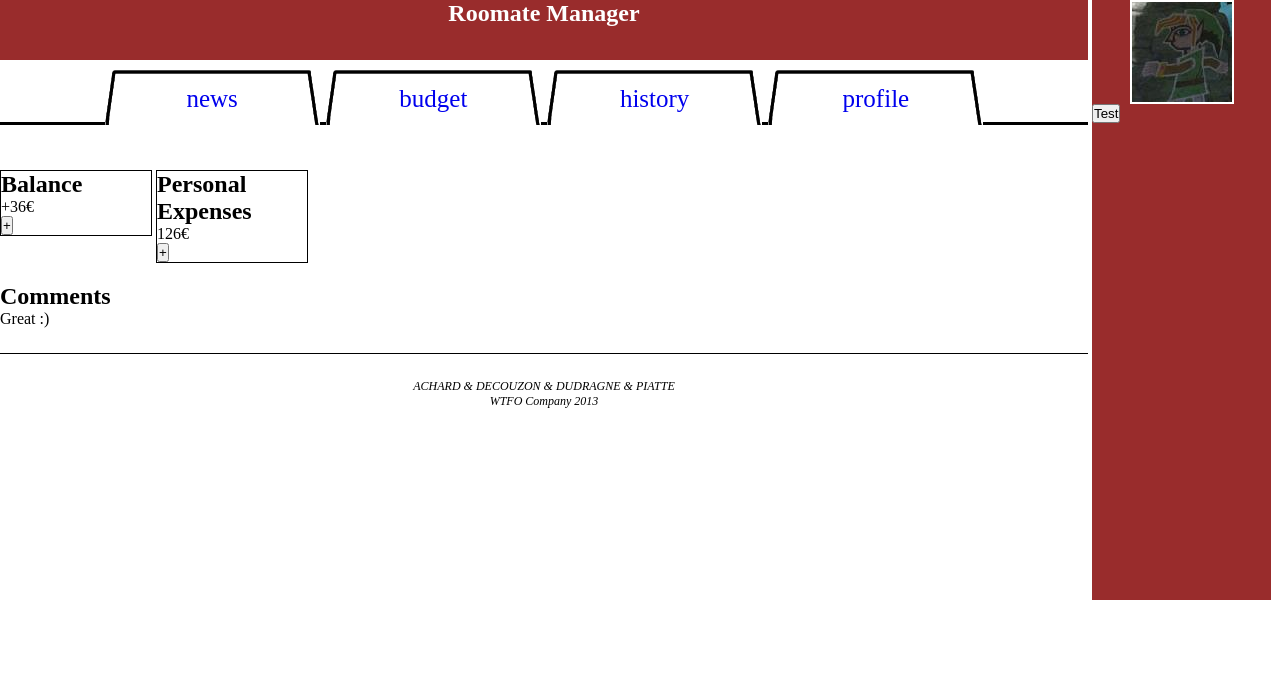
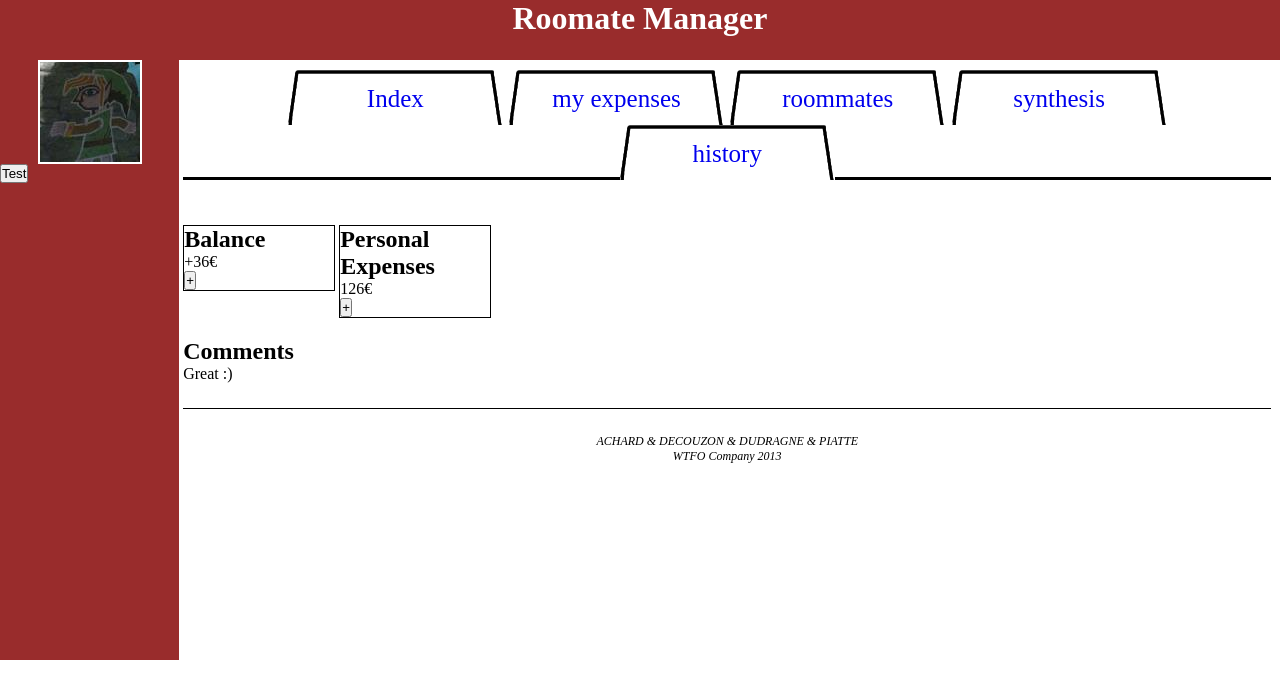
Before and after one commit to bachard/webint, a plain HTML site: page roommate_manager/expenses.html in a window 1280 px wide. Drawn offline with Linux system fonts and the light colour scheme.

Commit message:
fixed expenses html to display properly

```diff
--- a/roommate_manager/expenses.html
+++ b/roommate_manager/expenses.html
@@ -6,16 +6,23 @@
     <link rel="stylesheet" href="css/style.css" type="text/css" />
   </head>
   <body>
+    <header class="main_header">
+      <h1>Roomate Manager</h1>
+    </header>
+    <aside>
+      <div id="personal_info" class="test">
+	<img src="img/profile_img.jpeg" alt="Profile image">
+      </div>
+      <button onclick="box()">Test</button>
+    </aside>
     <section class="main">
-      <header class="main_header">
-	<h1>Roomate Manager</h1>
-      </header>
       <nav>
 	<ul>
-	  <li><a href="index.html">news</a></li>
-	  <li><a href="index.html">budget</a></li>
-	  <li><a href="index.html">history</a></li>
-	  <li><a href="index.html">profile</a></li>
+	  <li><a href="index.html">Index</a></li>
+	  <li class="active"><a href="expenses.html">my expenses</a></li>
+	  <li><a href="roommates.html">roommates</a></li>
+	  <li><a href="synthesis.html">synthesis</a></li>
+	  <li><a href="history.html">history</a></li>
 	</ul>
       </nav>
       <section>
@@ -60,12 +67,6 @@
 	</p>
       </footer>
     </section>
-    <aside>
-      <div id="personal_info" class="test">
-	<img src="img/profile_img.jpeg" alt="Profile image">
-      </div>
-      <button onclick="box()">Test</button>
-    </aside>
     <script type="text/javascript" src="js/classes.js"></script>
     <script type="text/javascript" src="js/expenses.js"></script>
   </body>
```
Also changed, not shown: roommate_manager/index.html (+3 -3 lines).
